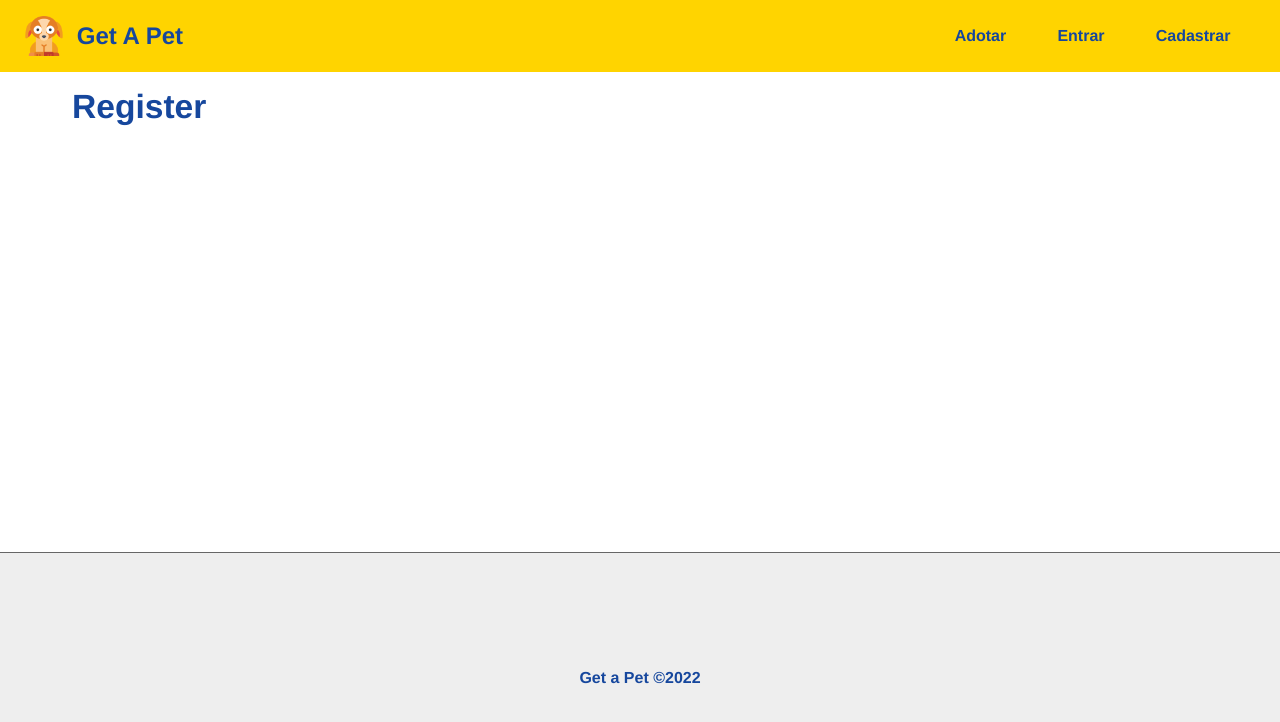
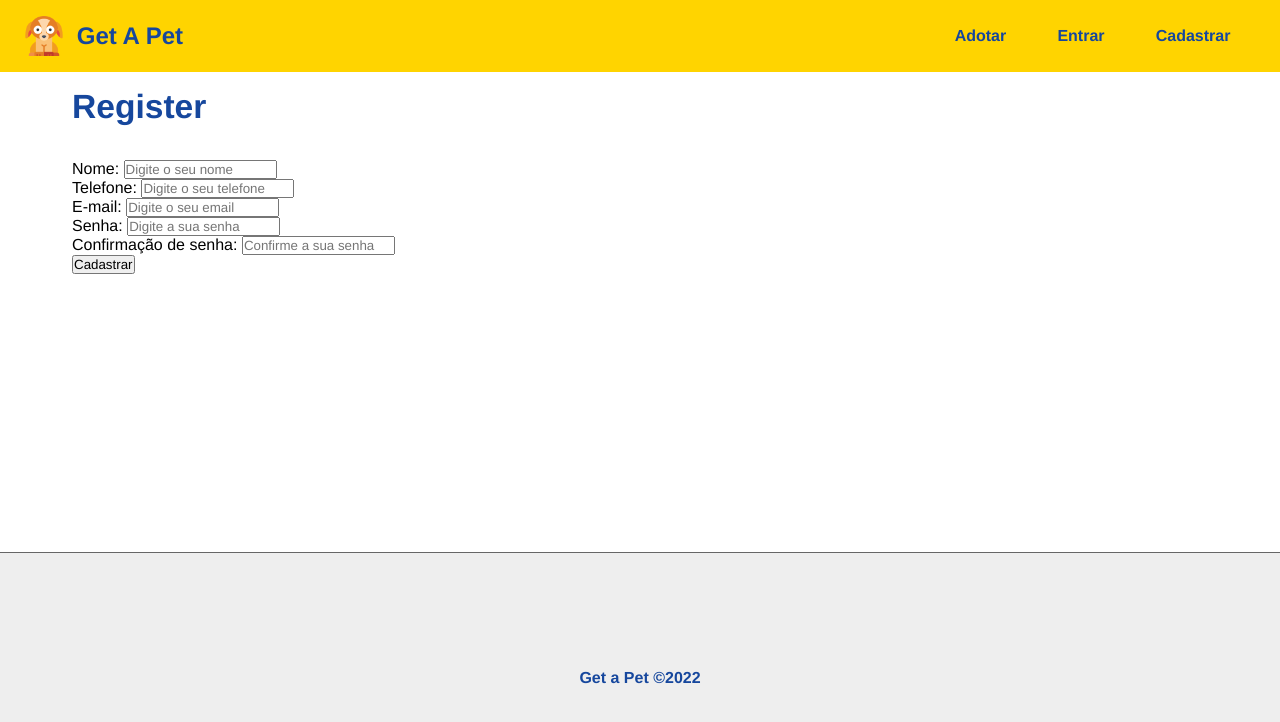
Before and after one commit to rogeritael/get_a_pet, a React (Create React App) app in the folder frontend/: page /register in a window 1280 px wide. Shown: the top 722 px of the page. Built offline with nearby package versions, Linux system fonts and the light colour scheme.

Commit message:
criando o formulário de registro

```diff
--- /dev/null
+++ b/frontend/src/components/form/Input.js
@@ -0,0 +1,20 @@
+import styles from './Input.module.css';
+
+function Input({type, text, name, placeholder, handleOnChange, value, multiple}){
+    return(
+        <div>
+            <label htmlFor={name}> {text}: </label>
+            <input
+                type={type}
+                name={name}
+                id={name}
+                placeholder={placeholder}
+                onChange={handleOnChange}
+                value={value}
+                {...(multiple ? {multiple} : '')}
+            />
+        </div>
+    );
+}
+
+export default Input;
--- a/frontend/src/components/pages/Auth/Register.js
+++ b/frontend/src/components/pages/Auth/Register.js
@@ -1,7 +1,52 @@
+import Input from '../../form/Input';
+
+
 function Register(){
+    function handleChange(e){
+
+    }
+
     return (
         <section>
             <h1>Register</h1>
+            <form>
+                <Input
+                    text="Nome"
+                    type="text"
+                    name="name"
+                    placeholder="Digite o seu nome"
+                    handleOnChange={handleChange}
+                />
+                <Input
+                    text="Telefone"
+                    type="text"
+                    name="phone"
+                    placeholder="Digite o seu telefone"
+                    handleOnChange={handleChange}
+                />
+                <Input
+                    text="E-mail"
+                    type="email"
+                    name="email"
+                    placeholder="Digite o seu email"
+                    handleOnChange={handleChange}
+                />
+                <Input
+                    text="Senha"
+                    type="password"
+                    name="password"
+                    placeholder="Digite a sua senha"
+                    handleOnChange={handleChange}
+                />
+                <Input
+                    text="Confirmação de senha"
+                    type="password"
+                    name="confirmPassword"
+                    placeholder="Confirme a sua senha"
+                    handleOnChange={handleChange}
+                />
+                <input type="submit" value="Cadastrar" />
+            </form>
         </section>
     );
 }
```
Also changed, not shown: frontend/src/components/form/Input.module.css (added).
